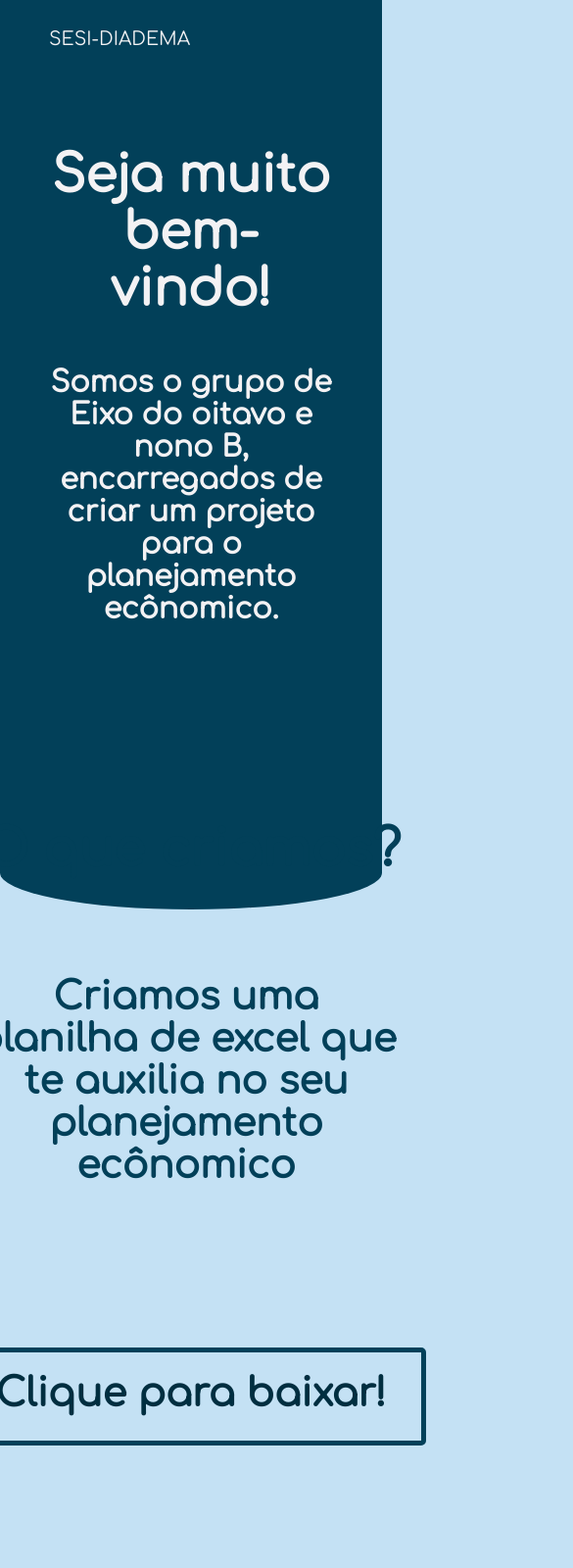
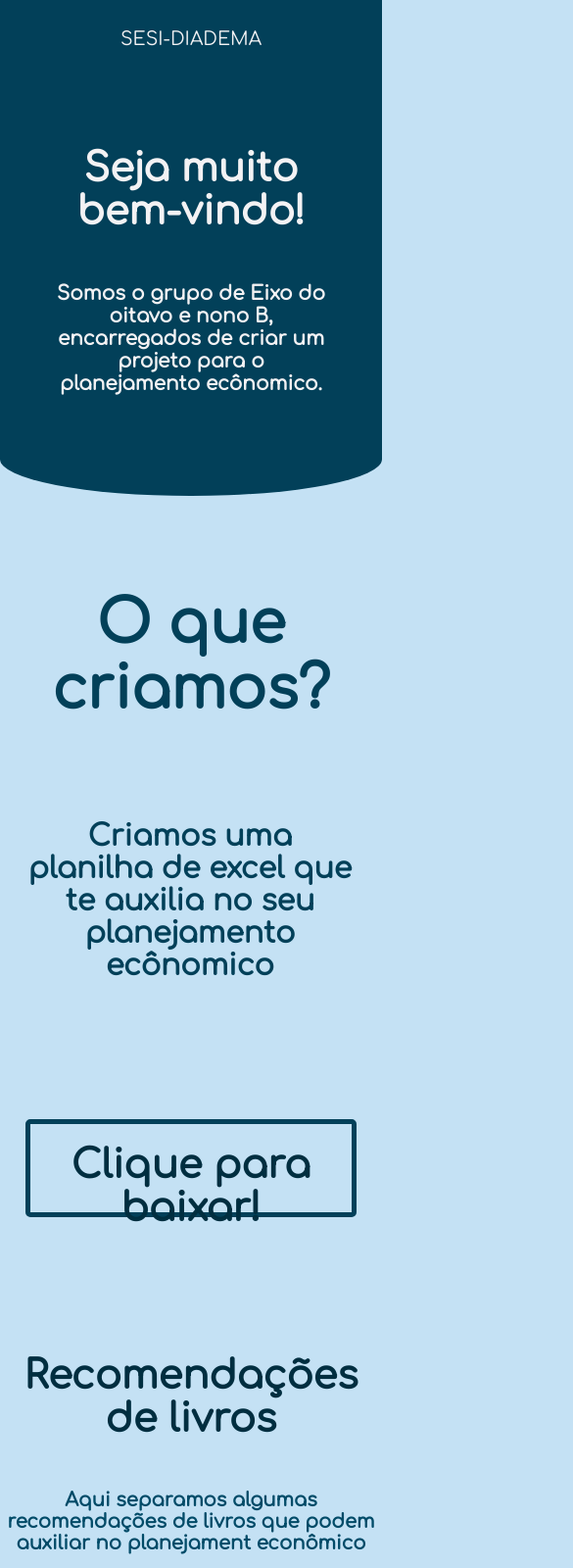
Before and after one commit to Raphaelbms/Projeto-eixo, a plain HTML site: page docs/index.html in a window 390 px wide. Shown: the top 1600 px of the page at 98% size, 585 px wide, since content can reach past the window. Drawn offline with Linux system fonts and the light colour scheme.

Commit message:
Update responsivo.css

```diff
--- a/docs/src/estilo/responsivo.css
+++ b/docs/src/estilo/responsivo.css
@@ -1,14 +1,24 @@
-@media ( max-width: 790px) {
+@media ( max-width: 440px) {
     .apresentacao {
         color: #F3F2F4;
         font-size: 26px;
         background-color: #024059;
         width: 100%;
-        height: 110vh;
+        height: 60vh;
         box-sizing: border-box;
         padding: 50px;
         border-bottom-left-radius: 80% 60px;
         border-bottom-right-radius: 80% 60px;
+    }
+    .sesi {
+        display: flex;
+        justify-content: center;
+    }
+    .textao {
+        font-size: 40px;
+    }
+    .textinho{
+        font-size: 20px;
     }
     .conteudo-apresentacao {
         display: flex;
@@ -16,10 +26,22 @@
         flex-direction: column;
         box-sizing: border-box;
         margin-top: 100px;
+        max-width: 600px;
+    }
+    .titulo-desenvolvimento {
+        font-size: 30px;
     }
     .texto-desenvolvimento {
-        padding-right: 30px;
-        max-width: 90vh;
+        margin-left: -2px;
+        max-width: 40vh;
+        font-size: 20px;
+    }
+    .sobre-projeto .clica {
+        max-width: 40vh;
+        margin-top: -10px;
+    }
+    .respocli {
+        margin-top: -15px;
     }
     .conteudo-livros .lista {
         display: flex;
@@ -39,5 +61,14 @@
     .lista .cliquelivro {
         margin-right: 320px;
     }
-
+    .apresentarlivros {
+        box-sizing: border-box;
+        max-width: 400px;
+    }
+    .ola {
+        font-size: 20px;
+    }
+    .alo {
+        max-width: 400px;
+    }
 }
```
